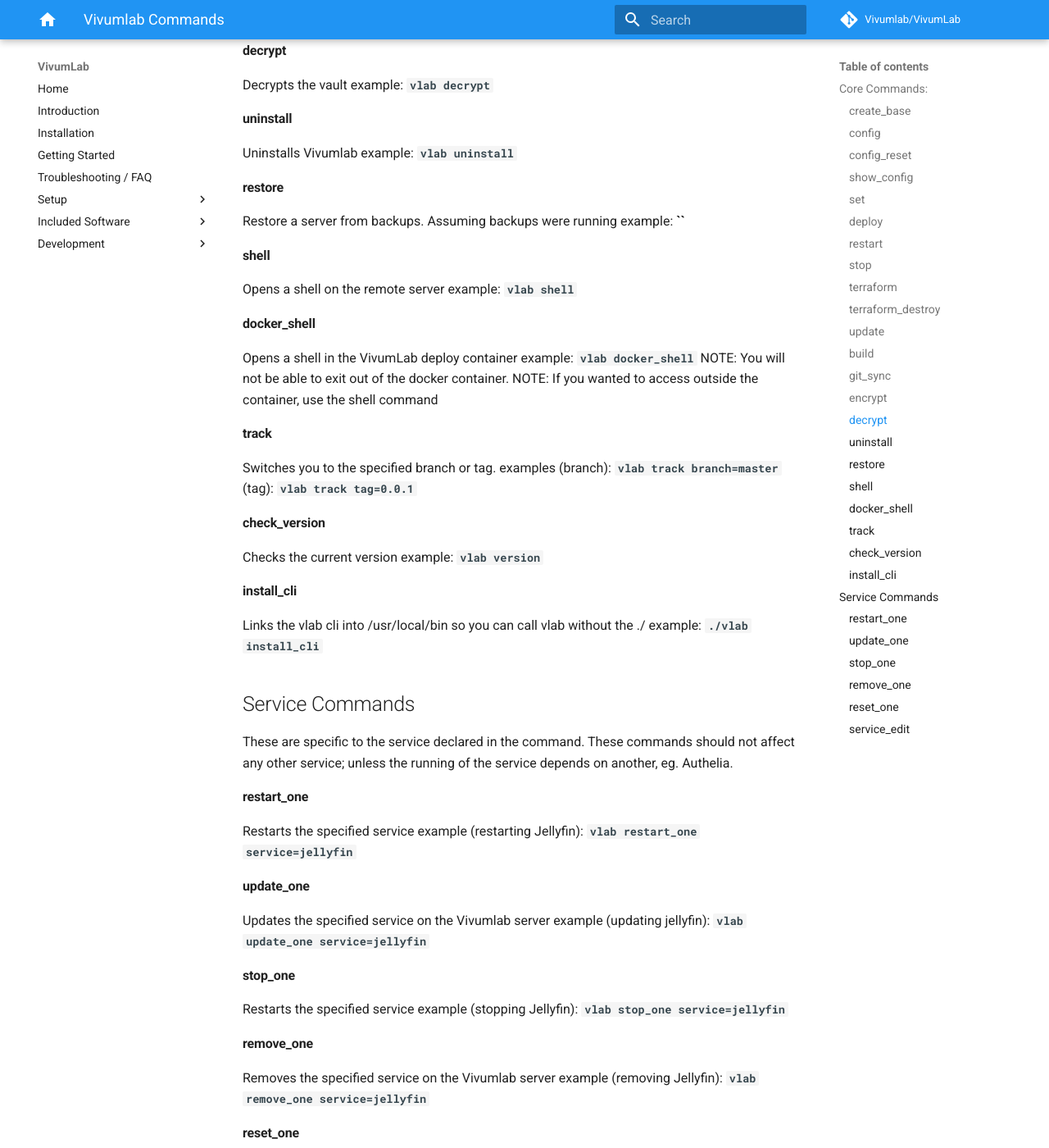
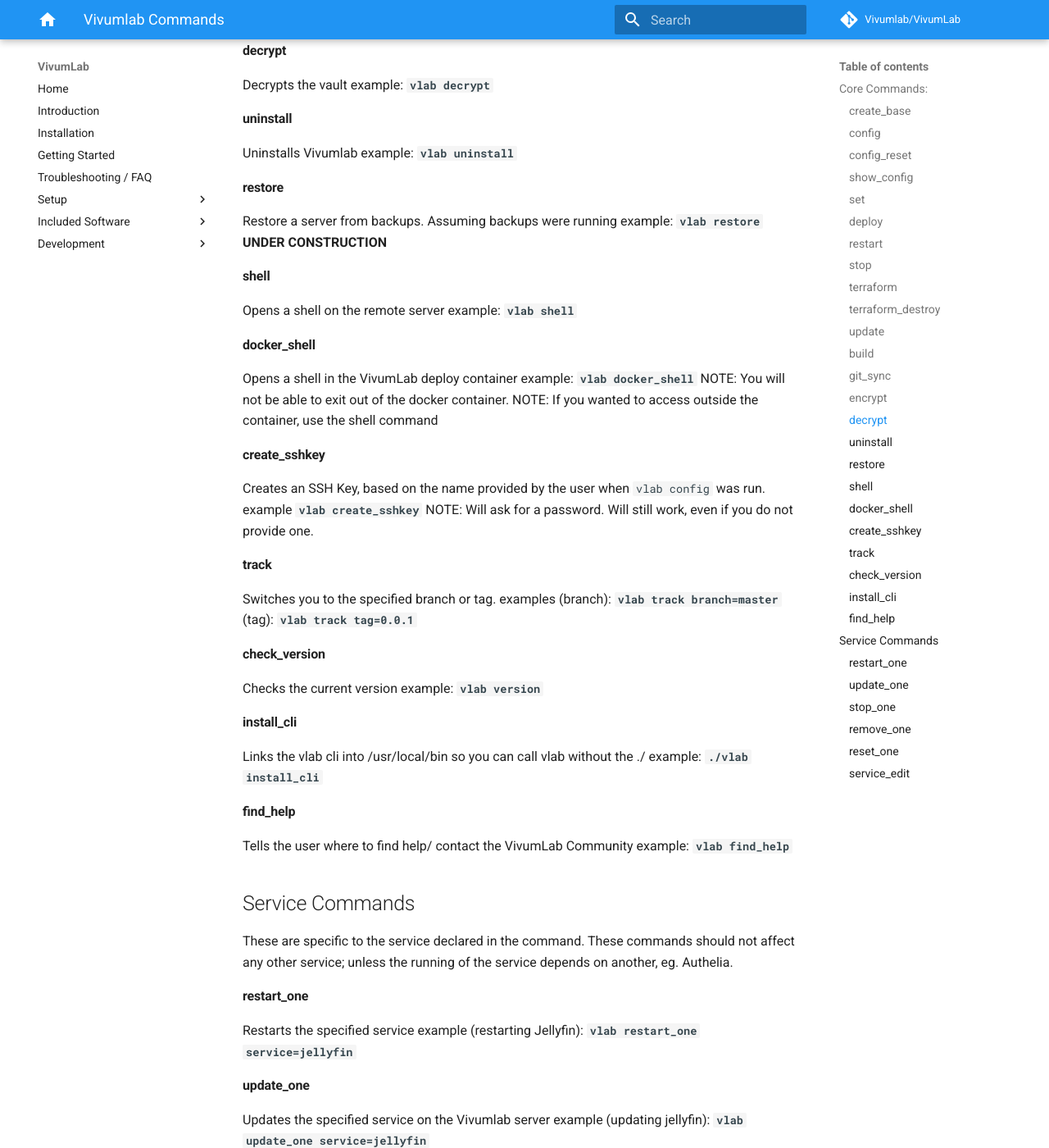
Before and after one commit to ohsevin/VivumLab, an MkDocs documentation site: the page built from docs/core/Commands.md, in a window 1280 px wide and 1400 px high, scrolled down 1658 px. Shown: the whole window at 82% size. Built offline with MkDocs 1.6.1 and Material for MkDocs 9.7.7, drawn with Linux system fonts in a browser that asks for light colours; comment, search, counter and statistics services are not loaded; some of the changed text lies outside the part shown.

Commit message:
feat(core): SSH keys can be created within VivumLab (#82)
Signed-off-by: Denis Evers <denis-ev@users.noreply.github.com>
Co-authored-by: Denis Evers <denis-ev@users.noreply.github.com>

```diff
--- a/docs/core/Commands.md
+++ b/docs/core/Commands.md
@@ -63,7 +63,7 @@ Builds the Docker Image used to deploy
 
 #### git_sync
 Manually forces a settings sync via git
-    example: **``**
+    example: **`vlab git_sync`** **UNDER CONSTRUCTION**
 
 #### encrypt
 Encrypts the vault
@@ -79,7 +79,7 @@ Uninstalls Vivumlab
 
 #### restore
 Restore a server from backups. Assuming backups were running
-    example: **``**
+    example: **`vlab restore`** **UNDER CONSTRUCTION**
 
 #### shell
 Opens a shell on the remote server
@@ -90,6 +90,11 @@ Opens a shell in the VivumLab deploy container
     example: **`vlab docker_shell`**
 NOTE: You will not be able to exit out of the docker container.
 NOTE: If you wanted to access outside the container, use the shell command
+
+#### create_sshkey
+Creates an SSH Key, based on the name provided by the user when `vlab config` was run.
+    example **`vlab create_sshkey`**
+NOTE: Will ask for a password. Will still work, even if you do not provide one.
 
 #### track
 Switches you to the specified branch or tag.
@@ -104,6 +109,10 @@ Checks the current version
 #### install_cli
 Links the vlab cli into /usr/local/bin so you can call vlab without the ./
     example: **`./vlab install_cli`**
+
+#### find_help
+Tells the user where to find help/ contact the VivumLab Community
+    example: **`vlab find_help`**
 
 ## Service Commands
 These are specific to the service declared in the command. These commands should not affect any other service; unless the running of the service depends on another, eg. Authelia.
--- a/playbook.config.yml
+++ b/playbook.config.yml
@@ -47,6 +47,7 @@
       prompt: "Which domain should your Vivumlab services be served on? (Press return if none)"
       private: no
       when: domain is not defined
+      default: localhost
 
     - name: admin_email
       prompt: "Provide a current/valid email address for deployed VivumLab services? (Required for HTTPS via LetsEncrypt) (Press return if none)"
```
Also changed, not shown: other parts of docs/core/Commands.md (+0 -1 lines), 6 other files.
